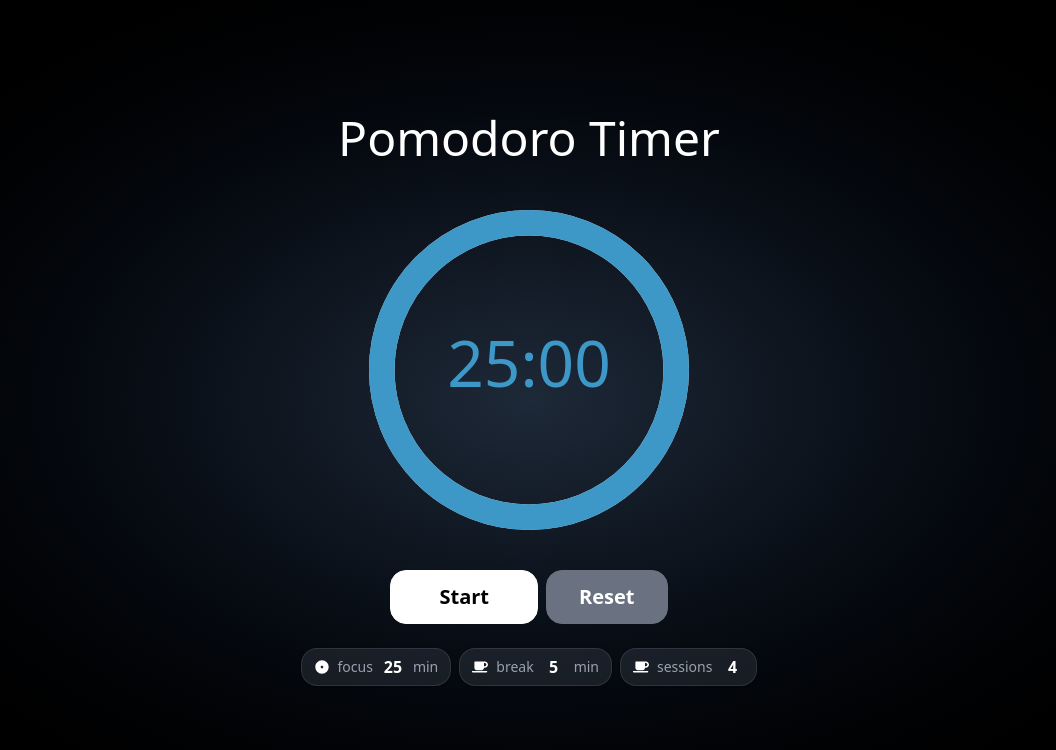
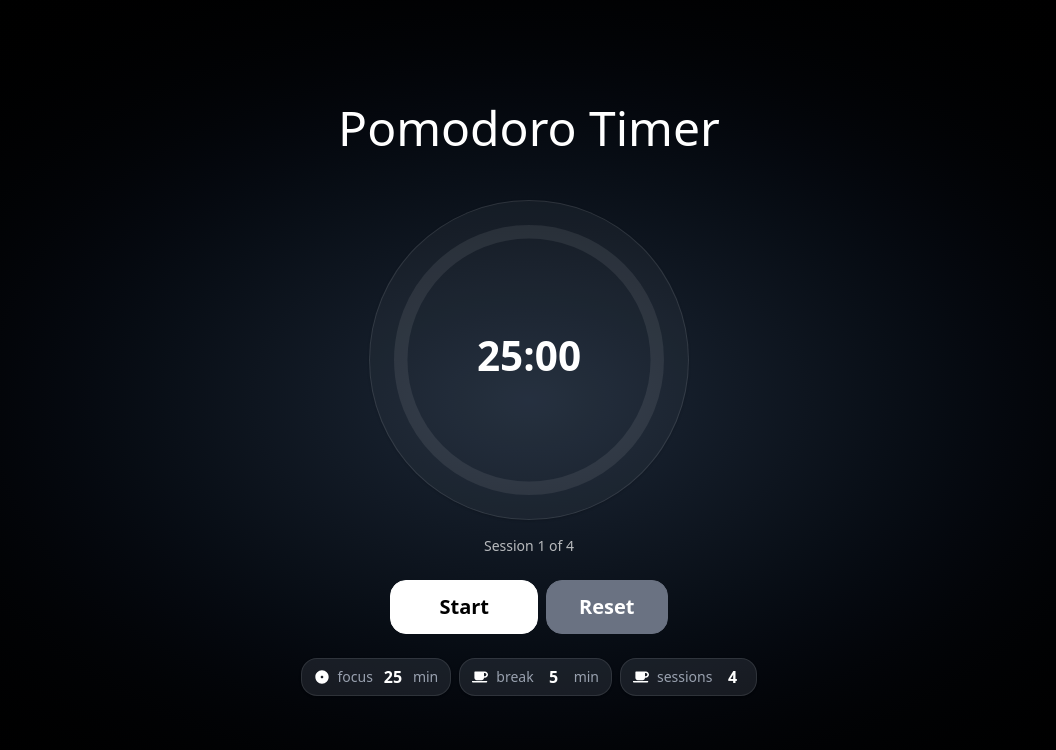
Before and after one commit to maxchmelda/pomodoro, a Next.js app: page / in a window 1280 px wide. Shown: the top 750 px of the page, without its empty margins (111-1167 px from the left). Built offline with nearby package versions, Linux system fonts and the light colour scheme.

Commit message:
fix: fixed bug with clock

```diff
--- a/components/PomoTimer/Clock.tsx
+++ b/components/PomoTimer/Clock.tsx
@@ -1,7 +1,7 @@
 import { Settings } from '@/hooks/useSettings'
 import { TimerState } from '@/hooks/useTimer'
 import React from 'react'
-import { CircularProgressbar } from 'react-circular-progressbar';
+import { CircularProgressbar, buildStyles } from 'react-circular-progressbar';
 import 'react-circular-progressbar/dist/styles.css';
 
 const Clock = ({ settings, lockedSettings, timerState } : { settings: Settings, lockedSettings: Settings, timerState: TimerState }) => {
@@ -19,8 +19,6 @@ const Clock = ({ settings, lockedSettings, timerState } : { settings: Settings,
     }
 
     function getMaxValue() {
-        if (!timerState.started) return 0;
-
         if (timerState.isBreak) {
             return lockedSettings.breakTimeMins * 60;
         }
@@ -29,8 +27,6 @@ const Clock = ({ settings, lockedSettings, timerState } : { settings: Settings,
     }
 
     function getCurrentValue() {
-        if (!timerState.started) return 0;
-
         let blockSecs = lockedSettings.focusTimeMins * 60;
 
         if (timerState.isBreak) {
@@ -40,14 +36,32 @@ const Clock = ({ settings, lockedSettings, timerState } : { settings: Settings,
         return blockSecs - timerState.untilNext;
     }
 
+    const progressStyles = buildStyles({
+        strokeLinecap: 'round',
+        pathTransitionDuration: 0.6,
+        pathColor: timerState.isBreak ? 'rgba(255, 255, 255, 0.65)' : '#ffffff',
+        trailColor: 'rgba(255, 255, 255, 0.08)',
+        textColor: '#ffffff',
+        textSize: '15px',
+    });
+    progressStyles.text = {
+        ...progressStyles.text,
+        fontWeight: 600,
+    };
+
   return (
-    <div className='mb-4 mt-10'>
-        <CircularProgressbar
-            className='w-80 h-80'
-            value={getCurrentValue()}
-            maxValue={getMaxValue()}
-            text={getTime()}
-        />
+    <div className='mt-10 flex flex-col justify center items-center gap-4'>
+        <div className='w-72 h-72 sm:w-80 sm:h-80 rounded-full bg-gray-500/10 border border-white/10 shadow-sm p-6'>
+            <CircularProgressbar
+                className='w-full h-full'
+                value={getCurrentValue()}
+                maxValue={getMaxValue()}
+                text={getTime()}
+                strokeWidth={5}
+                styles={progressStyles}
+            />
+        </div>
+        <span className='text-white/70 text-sm'>{`Session ${timerState.currentSession} of ${lockedSettings.sessionCount}`}</span>
     </div>
   )
 }
--- a/hooks/useTimer.tsx
+++ b/hooks/useTimer.tsx
@@ -22,7 +22,7 @@ const initialTimerState: TimerState = {
     ended: false,
 
     isBreak: false,
-    untilNext: 0,
+    untilNext: defaultSettings.focusTimeMins * 60,
     currentSession: 1,
 }
 
@@ -64,7 +64,10 @@ export default function useTimer() {
     }
 
     function resetTimer() {
-        setTimerState(initialTimerState);
+        setTimerState({
+            ...initialTimerState,
+            untilNext: lockedSettings.focusTimeMins * 60,
+        });
     }
 
     React.useEffect(() => {
```
